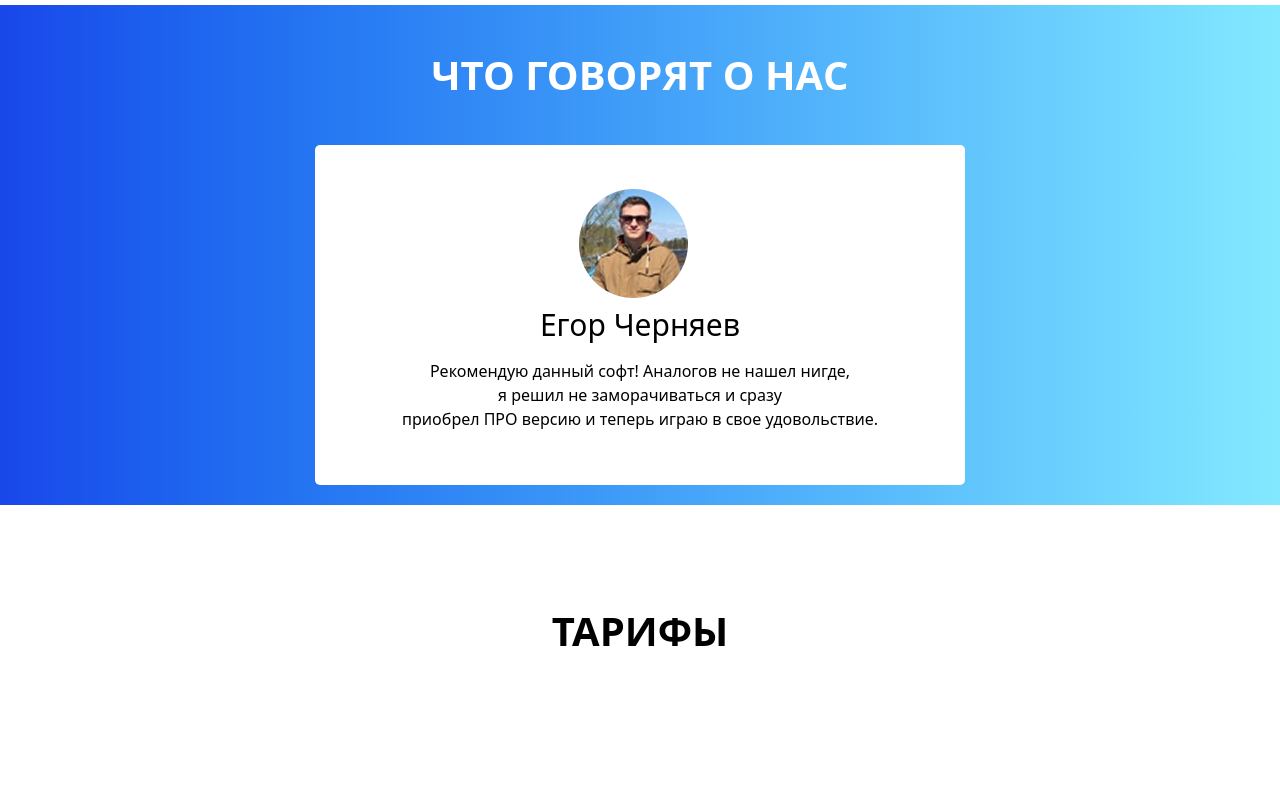
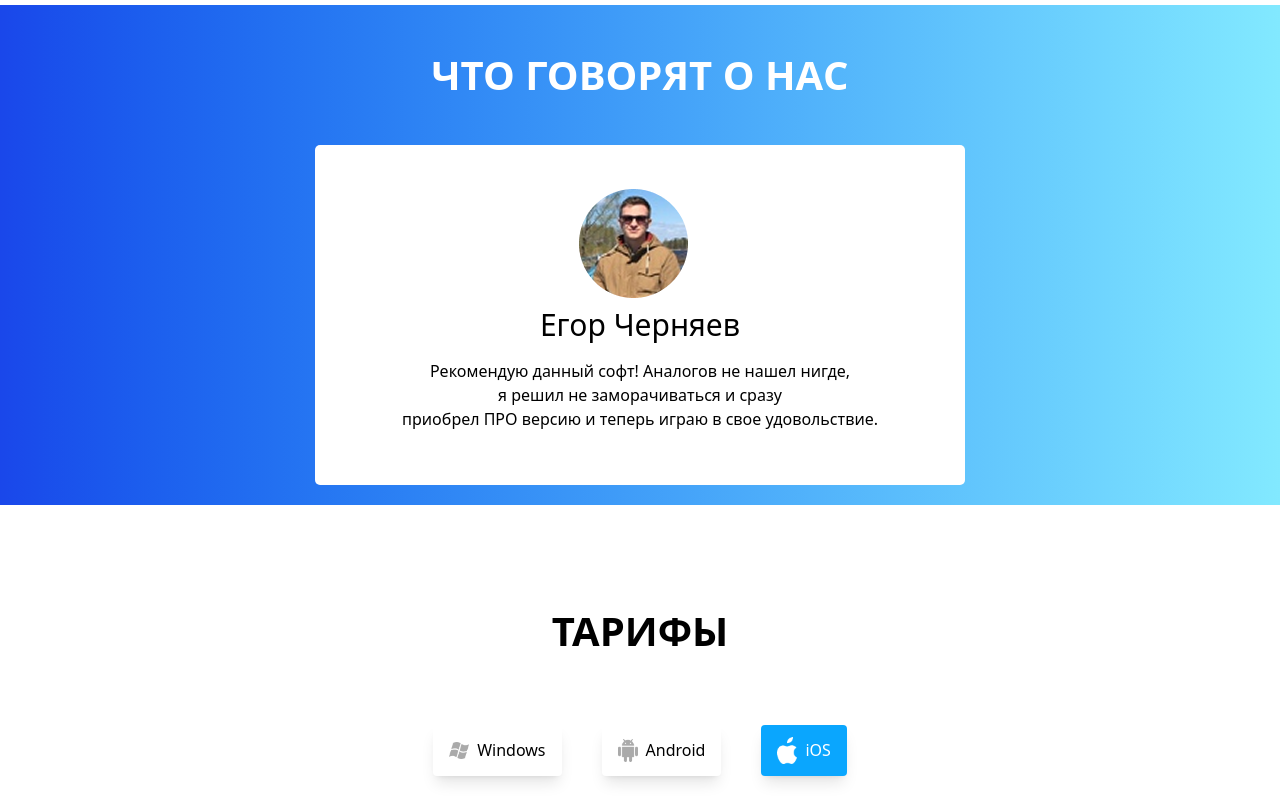
Before and after one commit to Ahmadjon04082009/home-work-23.12.2025, a website: page src/index.html in a window 1280 px wide. Shown: the part 1623-2423 px from the top of the page. Before the commit the page ends 2284 px from the top, so only its background shows below. Drawn offline with nearby package versions, Linux system fonts and the light colour scheme; files that its build step writes are made by us from their sources.

Commit message:
section 3

```diff
--- a/src/index.html
+++ b/src/index.html
@@ -137,6 +137,21 @@
 <h1 class="text-center text-[40px] font-[600] mt-24 max-w-[1200px] m-auto ">ТАРИФЫ</h1>
  <div class="relative flex flex-col items-center ">
 
+      <div class="flex gap-10 mt-16 mb-6 ">
+        <div class="flex items-center gap-2 bg-white shadow-lg px-4 py-3 rounded ">
+          <img src="image 313 (Traced).png" class="w-5" alt="">
+          <span>Windows</span>
+        </div>
+        <div class="flex items-center gap-2 bg-white shadow-lg px-4 py-3 rounded">
+          <img src="image 311 (Traced).png" class="w-5" alt="">
+          <span>Android</span>
+        </div>
+        <div class="flex items-center gap-2 bg-[#0AA6FE] text-white shadow-lg px-4 py-3 rounded">
+          <img src="image 312 (Traced).png" class="w-5" alt="">
+          <span>iOS</span>
+        </div>
+      </div>
+
 
 
 </body>
```
